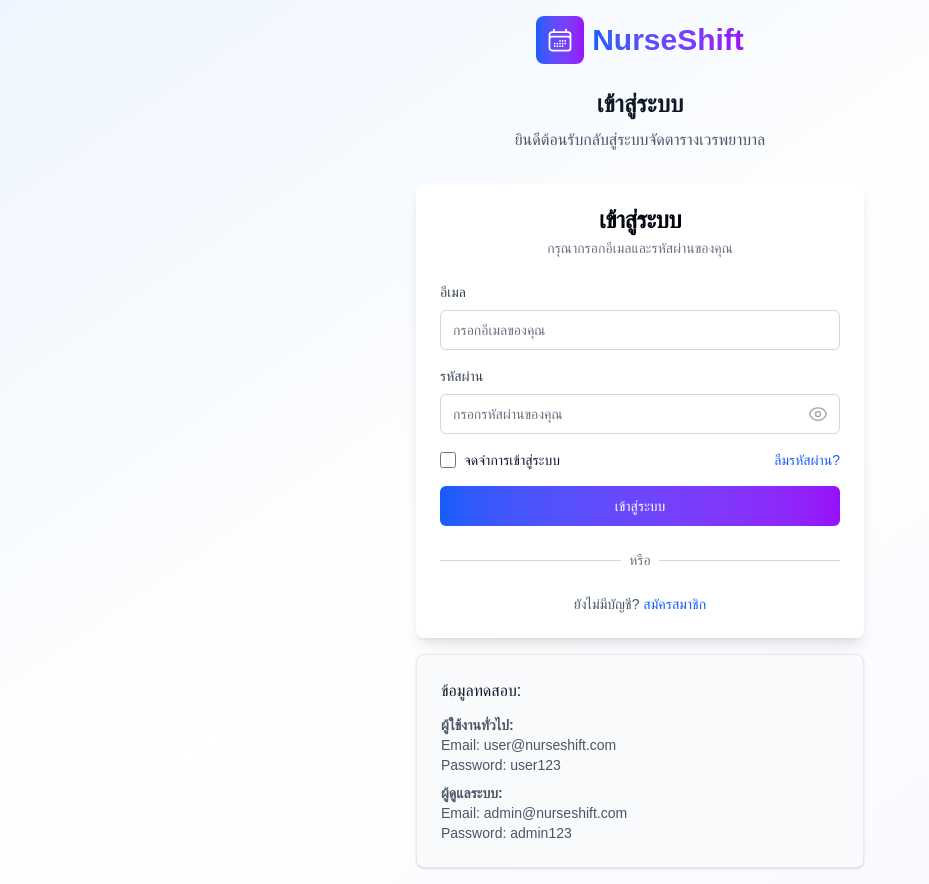
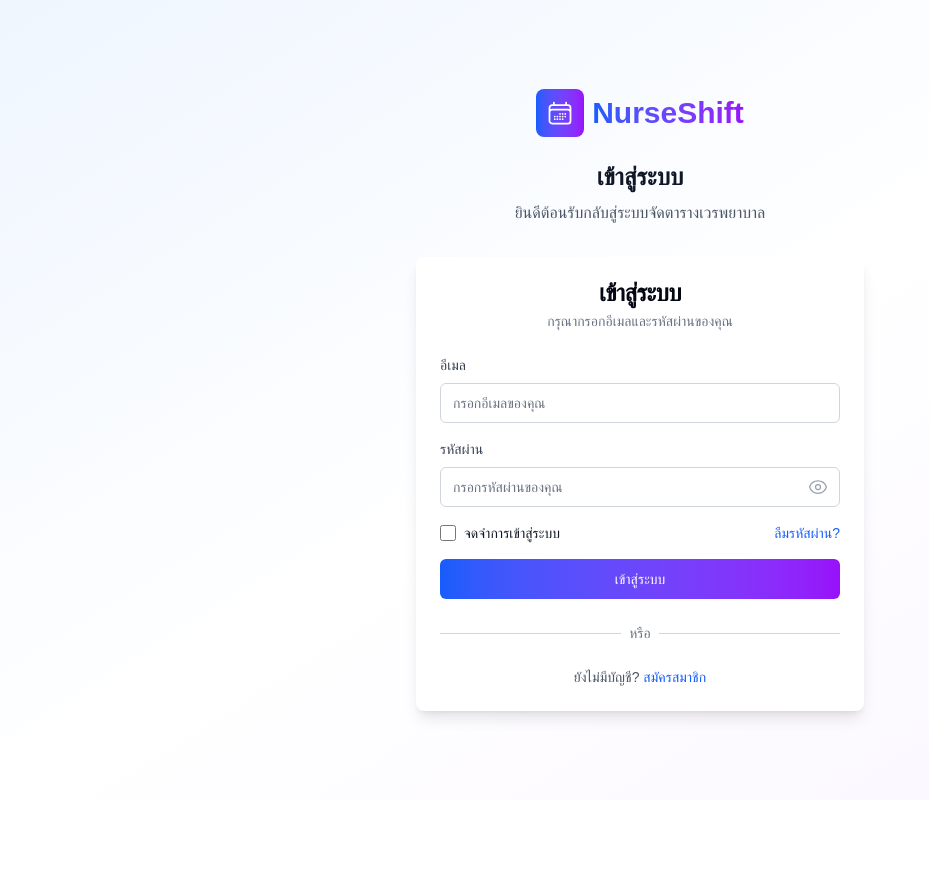
Before and after one commit to nuttapong111/nurseshift, a Next.js app in the folder frontend/: page /auth/login in a window 1280 px wide. Shown: the whole page, without its empty margins (0-929 px from the left). After the commit the page ends 800 px from the top, so only its background shows below. Built offline with nearby package versions, Linux system fonts and the light colour scheme; a web font is replaced by a local one.

Commit message:
Remove test data section from login page

```diff
--- a/frontend/src/app/auth/login/page.tsx
+++ b/frontend/src/app/auth/login/page.tsx
@@ -203,25 +203,6 @@ export default function LoginPage() {
             </div>
           </CardContent>
         </Card>
-
-        {/* Demo Credentials */}
-        <Card className="mt-4 bg-gray-50 border-gray-200">
-          <CardContent className="pt-6">
-            <h3 className="font-medium text-gray-900 mb-3">ข้อมูลทดสอบ:</h3>
-            <div className="space-y-2 text-sm text-gray-600">
-              <div>
-                <strong>ผู้ใช้งานทั่วไป:</strong><br />
-                Email: user@nurseshift.com<br />
-                Password: user123
-              </div>
-              <div>
-                <strong>ผู้ดูแลระบบ:</strong><br />
-                Email: admin@nurseshift.com<br />
-                Password: admin123
-              </div>
-            </div>
-          </CardContent>
-        </Card>
       </div>
     </div>
   )
```
